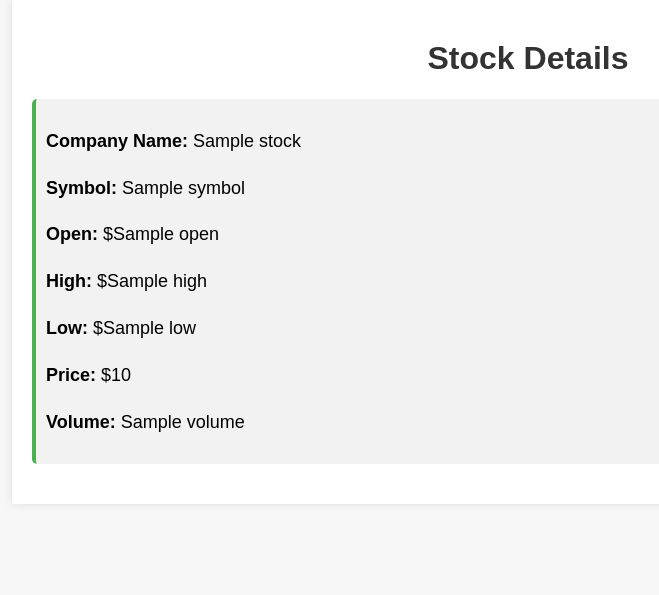
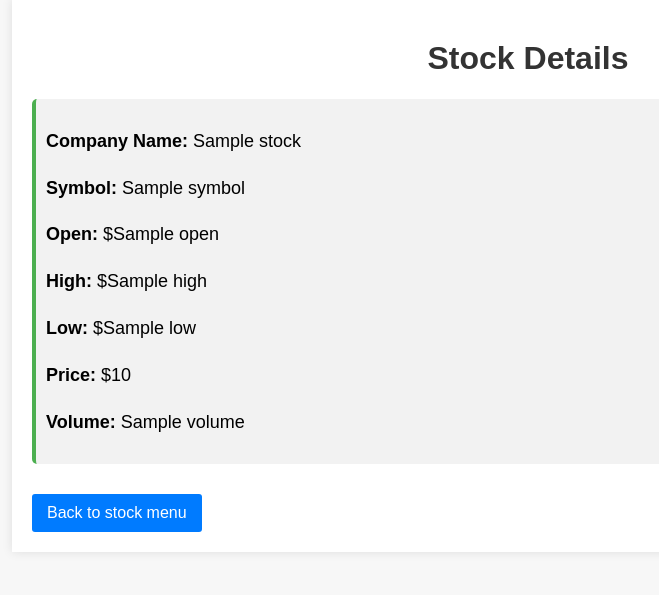
Before and after one commit to omerhalid/blog_flask, a Flask app: template templates/stock_details.html in a window 1280 px wide. Shown: the part 21-616 px from the top of the page, without its empty margins (112-771 px from the left). Run offline with Flask 3, Linux system fonts and the light colour scheme; the template is opened without the code that fills it: most values are stand-ins (such as "Sample title", 1, 10 or a date in 2020).

Commit message:
added buttons

```diff
--- a/templates/index.html
+++ b/templates/index.html
@@ -106,6 +106,7 @@
         </form>
 
         <a href="{{ url_for('get_blog') }}">Go To Blog</a>
+        <a href="/finance">Go To Stock Menu</a>
         <footer>
             <p>&copy; Omer Halit Cinar {{ year }}-{{ month }}-{{ day }}</p>
         </footer>
--- a/templates/stock_details.html
+++ b/templates/stock_details.html
@@ -32,6 +32,19 @@
             padding: 10px;
             border-radius: 5px;
         }
+        a {
+            display: inline-block;
+            padding: 10px 15px;
+            background-color: #007BFF;
+            color: #fff;
+            text-decoration: none;
+            border-radius: 3px;
+            margin-top: 10px;
+        }
+
+        a:hover {
+            background-color: #0056b3;
+        }
     </style>
 </head>
 <body>
@@ -46,6 +59,7 @@
             <p><strong>Price:</strong> ${{ stock_data.price }}</p>
             <p><strong>Volume:</strong> {{ stock_data.volume }}</p>
         </div>
+        <a href="/finance">Back to stock menu</a>
     </div>
 </body>
 </html>
```
